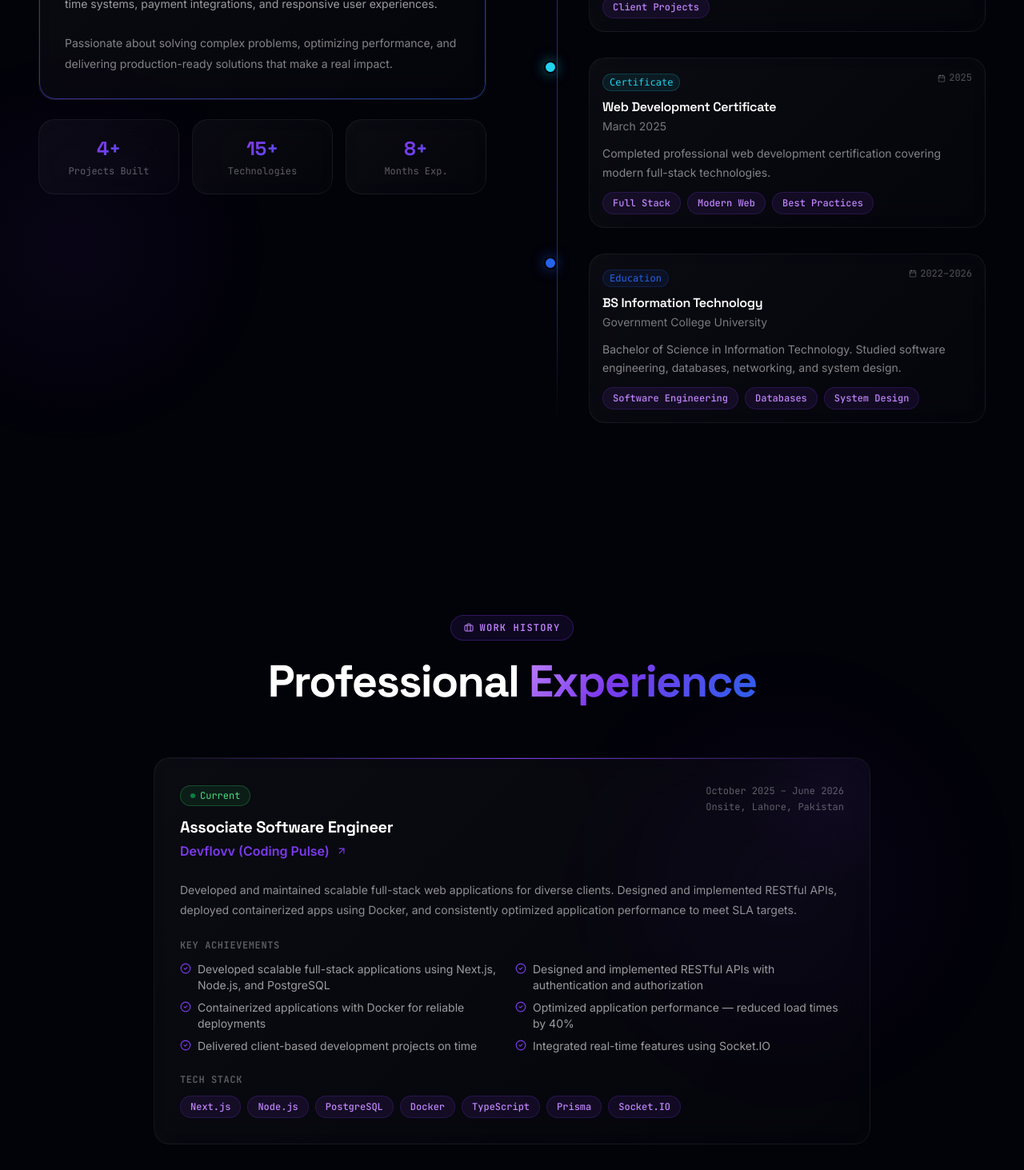
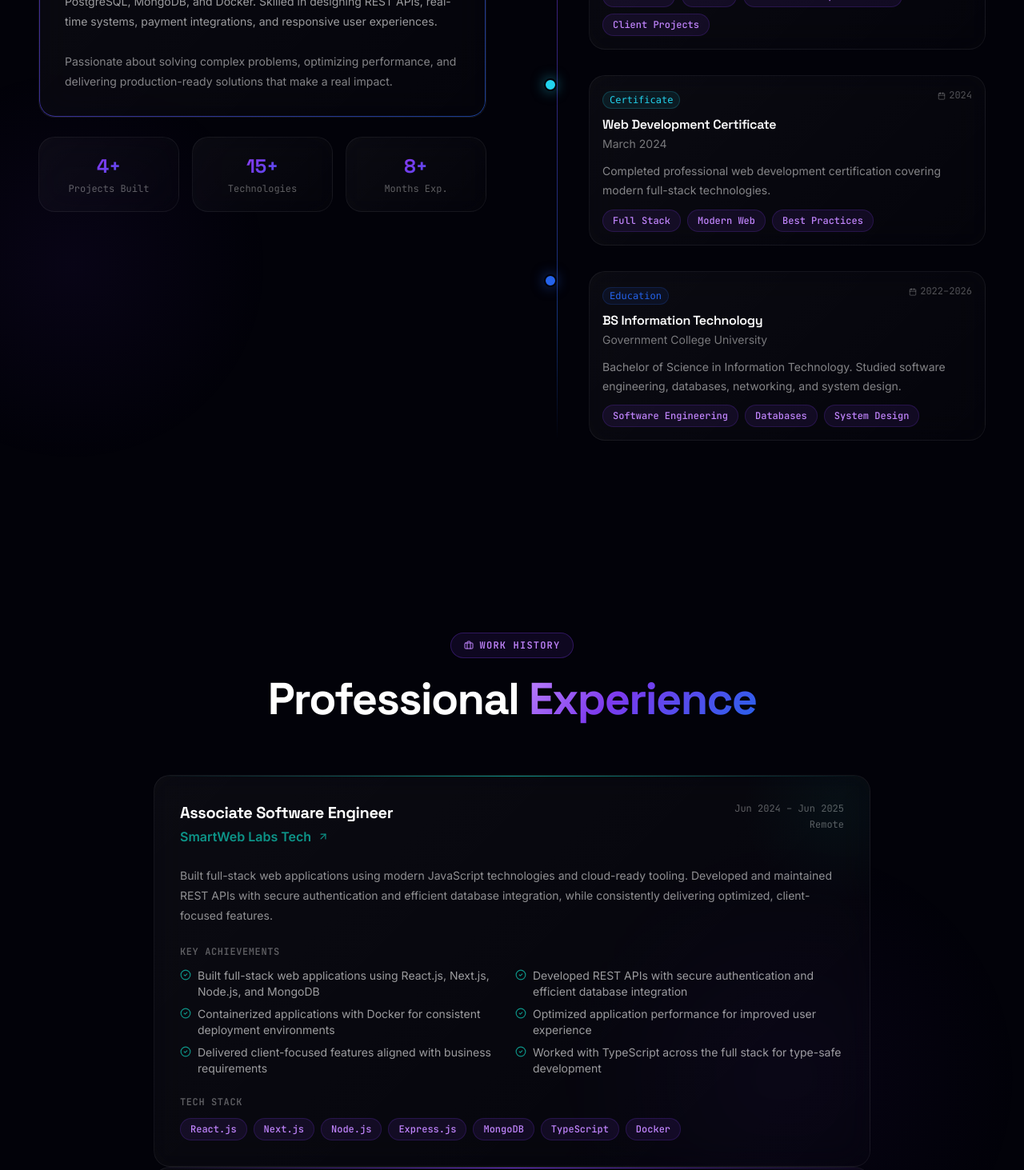
Before and after one commit to Laiba2711/portfolio, a Next.js app: page / in a window 1280 px wide. Shown: the part 1330-2793 px from the top of the page at 80% size. Built offline with nearby package versions, Linux system fonts and the light colour scheme.

Commit message:
feat: implement About, Experience, and Hero section components for the landing page

```diff
--- a/package.json
+++ b/package.json
@@ -47,7 +47,7 @@
     "gsap": "^3.12.5",
     "lenis": "^1.1.14",
     "lucide-react": "^0.468.0",
-    "next": "15.5.20",
+    "next": "^16.2.10",
     "next-auth": "^5.0.0-beta.25",
     "react": "^18.3.1",
     "react-dom": "^18.3.1",
@@ -72,7 +72,7 @@
     "@types/react-dom": "^18.3.1",
     "@types/three": "^0.169.0",
     "eslint": "^9",
-    "eslint-config-next": "^15.5.20",
+    "eslint-config-next": "^16.2.10",
     "prisma": "^6.0.0",
     "tailwindcss": "^4",
     "ts-node": "^10.9.2",
--- a/src/components/landing/AboutSection.tsx
+++ b/src/components/landing/AboutSection.tsx
@@ -15,9 +15,9 @@ const TIMELINE = [
     highlights: ["REST APIs", "Docker", "Performance Optimization", "Client Projects"],
   },
   {
-    year: "2025",
+    year: "2024",
     title: "Web Development Certificate",
-    org: "March 2025",
+    org: "March 2024",
     type: "cert",
     description: "Completed professional web development certification covering modern full-stack technologies.",
     highlights: ["Full Stack", "Modern Web", "Best Practices"],
--- a/src/components/landing/ExperienceSection.tsx
+++ b/src/components/landing/ExperienceSection.tsx
@@ -6,10 +6,29 @@ import { Briefcase, CheckCircle2, ArrowUpRight } from "lucide-react";
 
 const EXPERIENCES = [
   {
+    company: "SmartWeb Labs Tech",
+    role: "Associate Software Engineer",
+    period: "Jun 2024 – Jun 2025",
+    current: false,
+    location: "Remote",
+    description:
+      "Built full-stack web applications using modern JavaScript technologies and cloud-ready tooling. Developed and maintained REST APIs with secure authentication and efficient database integration, while consistently delivering optimized, client-focused features.",
+    achievements: [
+      "Built full-stack web applications using React.js, Next.js, Node.js, and MongoDB",
+      "Developed REST APIs with secure authentication and efficient database integration",
+      "Containerized applications with Docker for consistent deployment environments",
+      "Optimized application performance for improved user experience",
+      "Delivered client-focused features aligned with business requirements",
+      "Worked with TypeScript across the full stack for type-safe development",
+    ],
+    tech: ["React.js", "Next.js", "Node.js", "Express.js", "MongoDB", "TypeScript", "Docker"],
+    color: "#0d9488",
+  },
+  {
     company: "Devflovv (Coding Pulse)",
     role: "Associate Software Engineer",
     period: "October 2025 – June 2026",
-    current: true,
+    current: false,
     location: "Onsite, Lahore, Pakistan",
     description:
       "Developed and maintained scalable full-stack web applications for diverse clients. Designed and implemented RESTful APIs, deployed containerized apps using Docker, and consistently optimized application performance to meet SLA targets.",
--- a/src/components/landing/HeroSection.tsx
+++ b/src/components/landing/HeroSection.tsx
@@ -38,7 +38,7 @@ export function HeroSection() {
   return (
     <section
       id="hero"
-      className="relative min-h-screen flex items-center justify-center overflow-hidden"
+      className="relative min-h-screen flex items-center justify-center overflow-hidden pt-24 sm:pt-32 md:pt-36 pb-16"
     >
       {/* 3D Galaxy Background */}
       <div className="absolute inset-0 z-0">
@@ -64,7 +64,7 @@ export function HeroSection() {
       />
 
       {/* Hero Content */}
-      <div className="relative z-10 text-center max-w-5xl mx-auto px-4 sm:px-6 md:px-8 lg:px-10 xl:px-12 py-8 sm:py-12 md:py-16">
+      <div className="relative z-10 text-center max-w-5xl mx-auto px-4 sm:px-6 md:px-8 lg:px-10 xl:px-12 py-6 sm:py-8">
         {/* Main Name */}
         <motion.h1
           initial={{ opacity: 0, y: 40 }}
--- a/tsconfig.json
+++ b/tsconfig.json
@@ -15,7 +15,7 @@
     "moduleResolution": "bundler",
     "resolveJsonModule": true,
     "isolatedModules": true,
-    "jsx": "preserve",
+    "jsx": "react-jsx",
     "incremental": true,
     "plugins": [
       {
```
Also changed, not shown: 1 other file (tests, documents, lock files or other folders).
